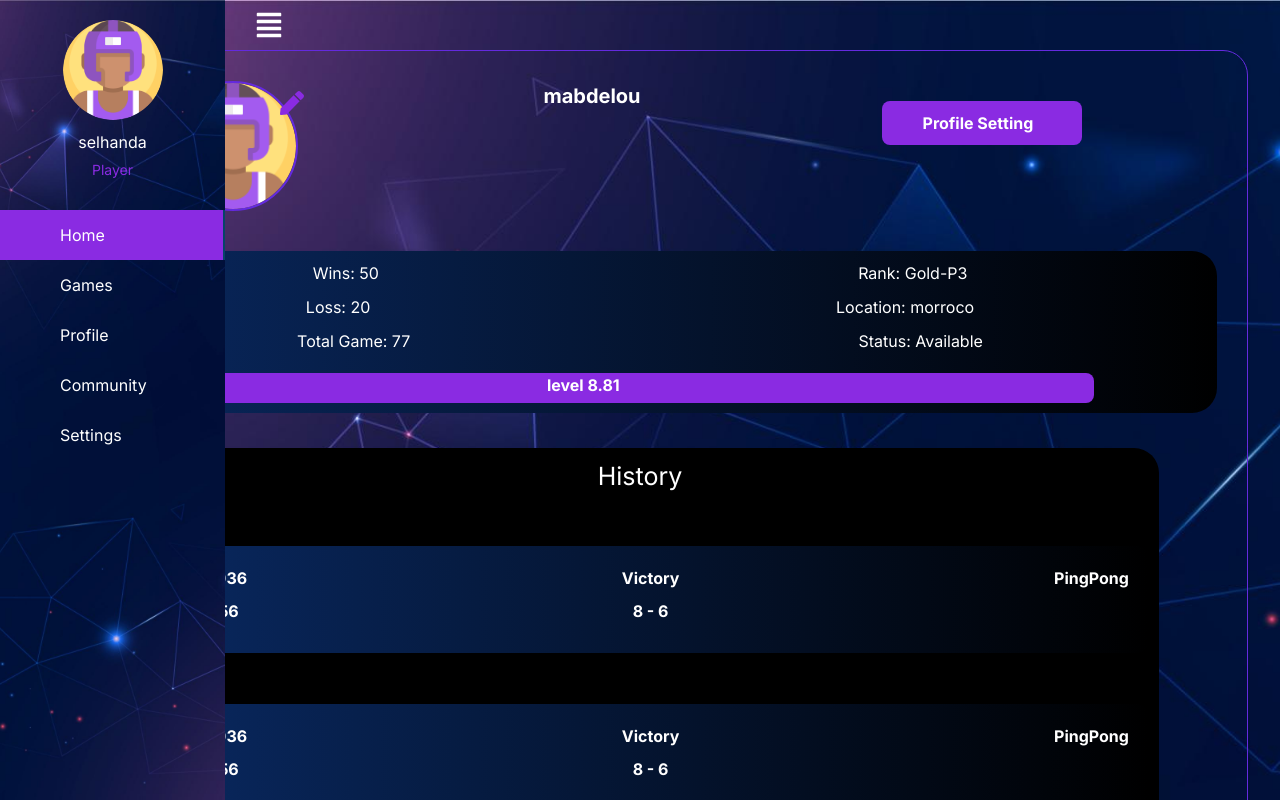
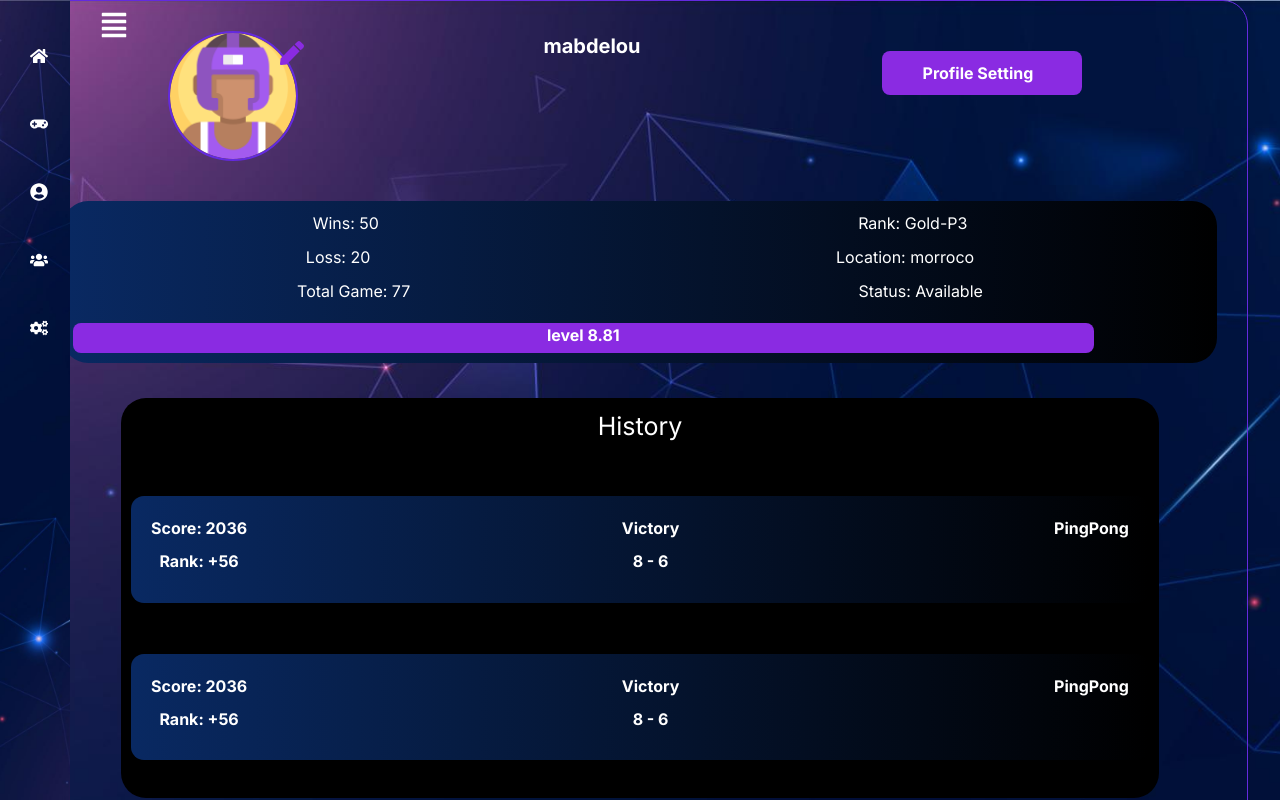
Before and after one commit to herrsaid/ft_transcendence, a Next.js app in the folder Frontend/: page /profile in a window 1280 px wide. Shown: the top 800 px of the page. Built offline with nearby package versions, Linux system fonts and the light colour scheme.

Commit message:
edit sidenavbar

```diff
--- a/Frontend/app/Components/SideNavBar/SideNavBar.css
+++ b/Frontend/app/Components/SideNavBar/SideNavBar.css
@@ -14,28 +14,28 @@
     position: fixed;
     top: 0;
     left: 0;
-    width: 225px;
+    width: 70px;
     height: 100%;
-    padding: 20px 0;
+    padding: 10px 0;
     transition: all 0.5s ease;
     z-index: 2;
 }
 
 
-.wrapper .sidebar .profile{
+/* .wrapper .sidebar .profile{
     margin-bottom: 30px;
     text-align: center;
-}
+} */
 
-.wrapper .sidebar .profile img{
+/* .wrapper .sidebar .profile img{
     display: block;
     width: 100px;
     height: 100px;
     border-radius: 50%;
     margin: 0 auto;
-}
+} */
 
-.wrapper .sidebar .profile h3{
+/* .wrapper .sidebar .profile h3{
     color: #ffffff;
     margin: 10px 0 5px;
 }
@@ -43,7 +43,7 @@
 .wrapper .sidebar .profile p{
     color: blueviolet;
     font-size: 14px;
-}
+} */
 
 
 
@@ -64,12 +64,18 @@
 
 
 
-.wrapper .sidebar ul li a:hover,
-.wrapper .sidebar ul li a.active{
+.wrapper .sidebar ul li a:hover
+{
     color: var(--color-light);
 
     background:blueviolet;
     border-right: 2px solid rgb(5, 68, 104);
+}
+
+
+.wrapper .sidebar ul li span
+{
+    font-size: 18px;
 }
 
 .wrapper .sidebar ul li a:hover .icon,
@@ -84,9 +90,10 @@
 
 
 .wrapper .section{
-    width: calc(100% - 225px);
-    margin-left: 225px;
+    width: calc(100% - 70px);
+    margin-left: 70px;
     transition: all 0.5s ease;
+    position: fixed;
 }
 
 .wrapper .section .top_navbar{
@@ -110,12 +117,12 @@
 
 button.hamburger{
     color:var(--color-light);
-    width: 130px;
+    width: 50px;
     font-size: 28px;
 }
 
 body.active .wrapper .sidebar{
-    left: -225px;
+    left: -70px;
 }
 
 body.active .wrapper .section{
--- a/Frontend/app/Components/SideNavBar/SideNavBar.tsx
+++ b/Frontend/app/Components/SideNavBar/SideNavBar.tsx
@@ -1,7 +1,7 @@
 "use client"
 import "./SideNavBar.css"
 
-import {FaAlignJustify, FaHome} from 'react-icons/fa'
+import {FaAlignJustify, FaHome, FaGamepad,  FaUserCircle, FaUsers, FaCogs} from 'react-icons/fa'
 
 export default function SideNavBar()
 {
@@ -15,36 +15,30 @@ export default function SideNavBar()
             <div className="wrapper">
 
         <div className="sidebar">
-        <div className="profile">
-                <img src="/avatar.png" alt="profile_picture"/>
-                <h3>selhanda</h3>
-                <p>Player</p>
-            </div>
-
 
             <ul>
                 <li>
                     <a href="/" className="active">
                         <span className="icon"><i className="fas fa-home"></i></span>
-                        <span className="item">Home</span>
+                        <span className="item"><FaHome/></span>
                     </a>
                 </li>
                 <li>
                     <a href="/Games">
                         <span className="icon"><i className="fas fa-desktop"></i></span>
-                        <span className="item">Games</span>
+                        <span className="item"><FaGamepad/></span>
                     </a>
                 </li>
                 <li>
                     <a href="/profile">
                         <span className="icon"><i className="fas fa-user-friends"></i></span>
-                        <span className="item">Profile</span>
+                        <span className="item"><FaUserCircle/></span>
                     </a>
                 </li>
                 <li>
                     <a href="/community">
                         <span className="icon"><i className="fas fa-tachometer-alt"></i></span>
-                        <span className="item">Community</span>
+                        <span className="item"><FaUsers/></span>
                     </a>
                 </li>
 
@@ -52,7 +46,7 @@ export default function SideNavBar()
                 <li>
                     <a href="/profile/Setting">
                         <span className="icon"><i className="fas fa-cog"></i></span>
-                        <span className="item">Settings</span>
+                        <span className="item"><FaCogs/></span>
                     </a>
                 </li>
             </ul>
```
Also changed, not shown: 2 other files (tests, documents, lock files or other folders).
